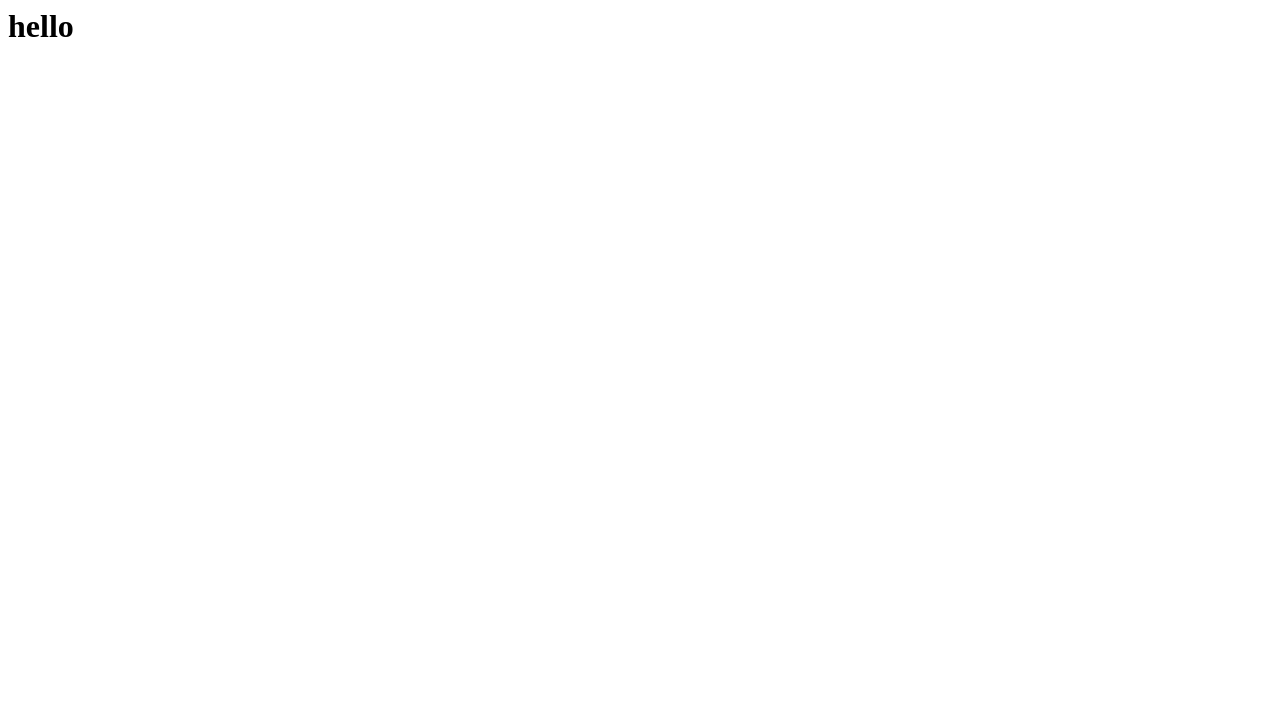
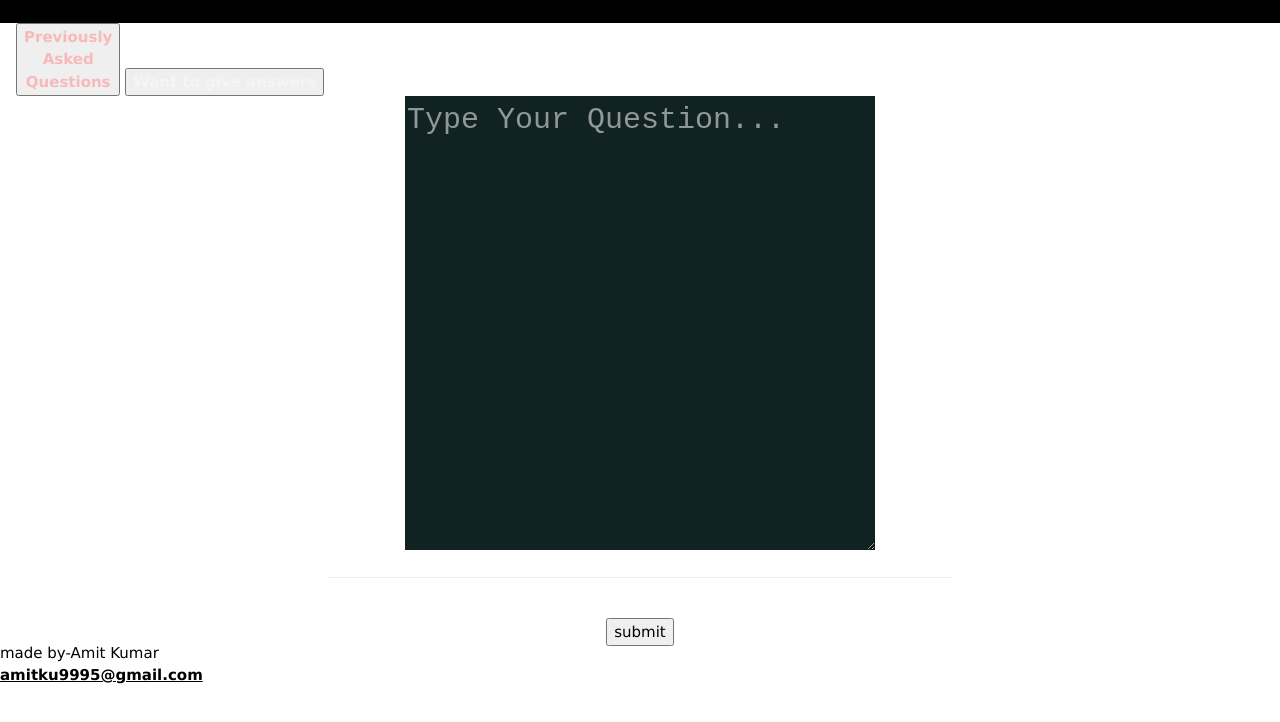
Before and after one commit to amitku9995/amitku9995.github.io, a plain HTML site: page index.html in a window 1280 px wide. Drawn offline with nearby package versions, Linux system fonts and the light colour scheme.

Commit message:
Update index.html

```diff
--- a/index.html
+++ b/index.html
@@ -1 +1,41 @@
-<h1>hello</h1>
+<!DOCTYPE html>
+<html lang="en">
+<head>
+  <link rel="stylesheet" href="https://www.w3schools.com/w3css/4/w3.css">
+    <script src="jsfiles/firstsubmit.js"></script>
+    <link rel="stylesheet" type="text/css" href="cssfiles/first.css">
+    <meta charset="UTF-8">
+    <meta name="viewport" content="width=device-width, initial-scale=1.0">
+
+    <title>Just Type Your Question</title>
+</head>
+<body id='body'><nav style="background:black; left:20%;">
+  <a>.</a>
+  </nav>
+    <div id="leftcircle" class="w3-container">
+
+    <button class='PAQ' id="paqq" style="color:rgb(247, 185, 185)"; onclick="paqbtn()" target="_self"><b>Previously <br>Asked<br> Questions</b></button>
+    <a href="addasadmin.html"><button class='aa' style="color:whitesmoke";  ><b>Want to give answers</b></button>
+   </a>
+    </div>
+    <center>
+      <div class="w3-container">
+    <textarea  type="text" id="addquestions" rows=10 cols=25 style="font-family:monospace; border: blanchedalmond; background:#122; font-size: 200%; color: rgb(250,250,250);"placeholder="Type Your Question..."></textarea>
+  <hr width="50%" color="black">
+        <div style="position: relative; top:20px;">
+        <button value="submit" id='sb' onclick="submitfunction()">submit</button>
+</div>
+</div>
+    </center>
+
+        <div id="questions"></div>
+
+
+
+<footer id="footer">
+    <p>made by-Amit Kumar<br>
+    <a href="mailto:amitku9995@gmail.com" ><b>amitku9995@gmail.com</b></a></p>
+
+</footer>
+</body>
+</html>
```
